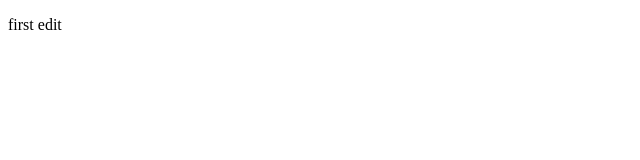
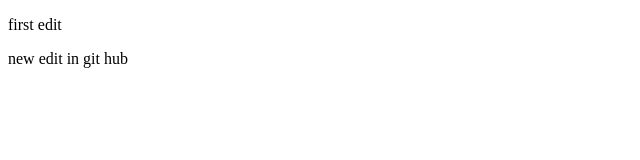
Before and after one commit to sudheer588/ks, a plain HTML site: page index.html in a window 1280 px wide. Shown: the whole page, without its empty margins (0-640 px from the left). Drawn offline with Linux system fonts and the light colour scheme.

Commit message:
Update index.html

```diff
--- a/index.html
+++ b/index.html
@@ -5,5 +5,6 @@
 </head>
 <body>
 <p> first edit</p>
+<p> new edit in git hub</p>
 </body>
 </html>
```
